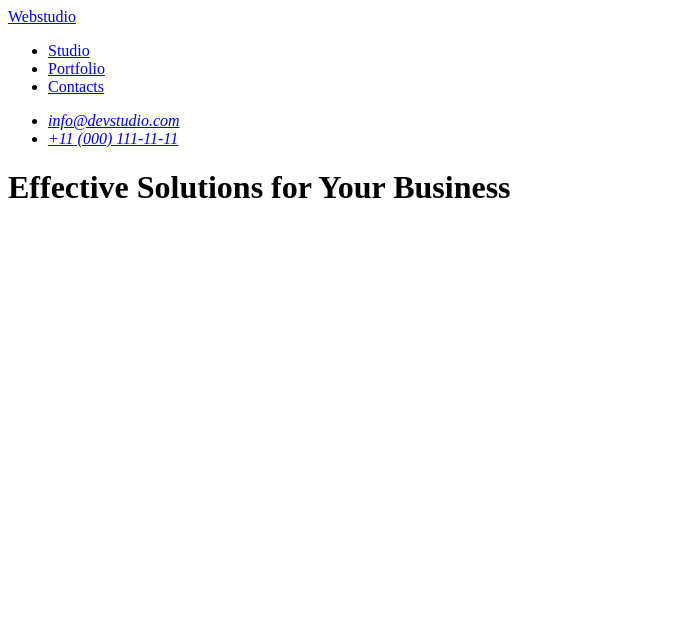
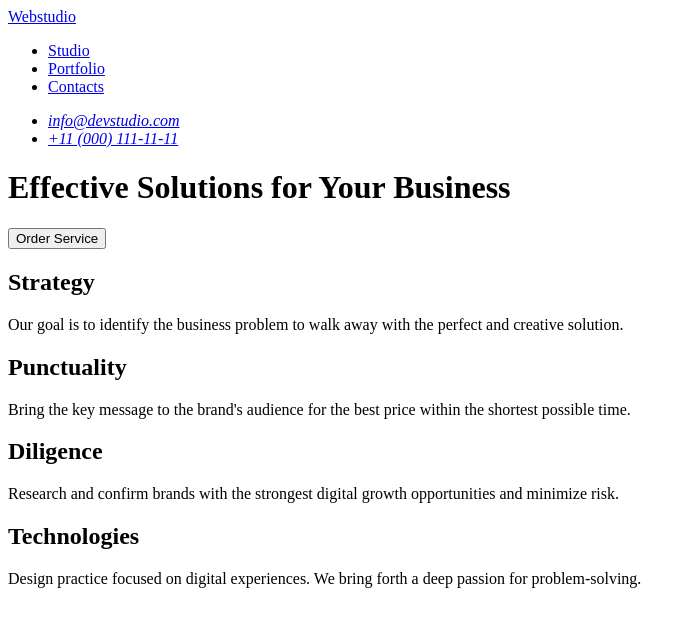
Before and after one commit to Lafanone/goit-markup-hw-01, a plain HTML site: page index.html in a window 1280 px wide. Shown: the whole page, without its empty margins (0-696 px from the left). Drawn offline with Linux system fonts and the light colour scheme.

Commit message:
Update index.html

```diff
--- a/index.html
+++ b/index.html
@@ -27,6 +27,31 @@
     <!--Main content-->
     <main>
       <h1>Effective Solutions for Your Business</h1>
+      <button type="button">Order Service</button>
+
+      <h2>Strategy</h2>
+      <p>
+        Our goal is to identify the business problem to walk away with the
+        perfect and creative solution.
+      </p>
+
+      <h2>Punctuality</h2>
+      <p>
+        Bring the key message to the brand's audience for the best price within
+        the shortest possible time.
+      </p>
+
+      <h2>Diligence</h2>
+      <p>
+        Research and confirm brands with the strongest digital growth
+        opportunities and minimize risk.
+      </p>
+
+      <h2>Technologies</h2>
+      <p>
+        Design practice focused on digital experiences. We bring forth a deep
+        passion for problem-solving.
+      </p>
     </main>
   </body>
 </html>
```
